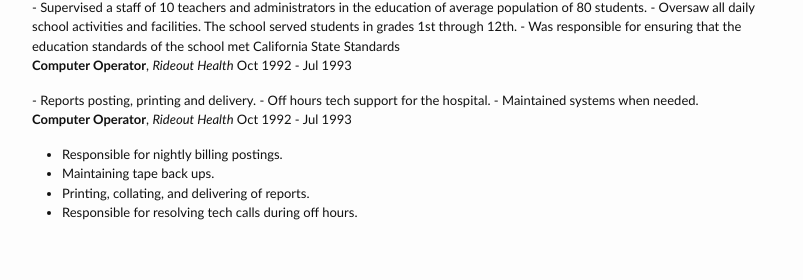
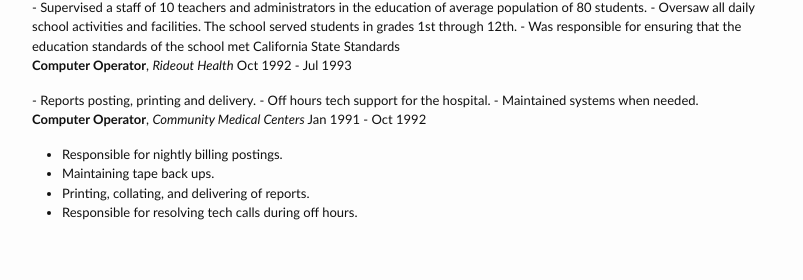
Before and after one commit to NoobTaco/mike-norton-resume, a Jekyll site: the page built from _experience/Community-Medical-Centers.md, in a window 1280 px wide. Shown: the part 1256-1536 px from the top of the page, without its empty margins (238-1041 px from the left). Built offline with Jekyll 4.4.1, drawn with Linux system fonts in a browser that asks for light colours.

Commit message:
Fixed Comunity Hospital Listing

```diff
--- a/_experience/Community-Medical-Centers.md
+++ b/_experience/Community-Medical-Centers.md
@@ -1,9 +1,9 @@
 ---
 layout: experience
 title:  Computer Operator
-employer: Rideout Health
-startdate: Oct 1992
-enddate: Jul 1993
+employer: Community Medical Centers
+startdate: Jan 1991
+enddate: Oct 1992
 categories: resume computer tech hospital
 order: 1
 ---
```
